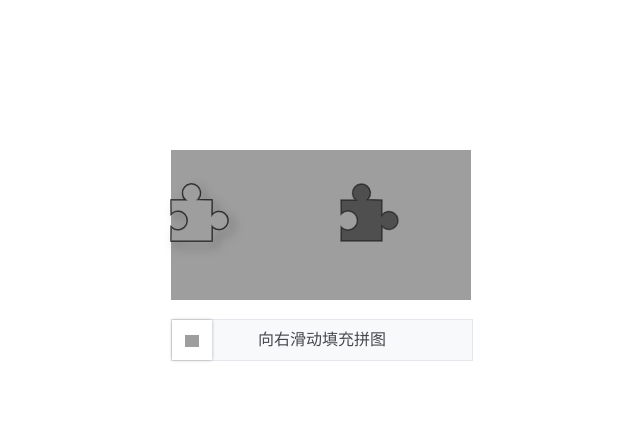
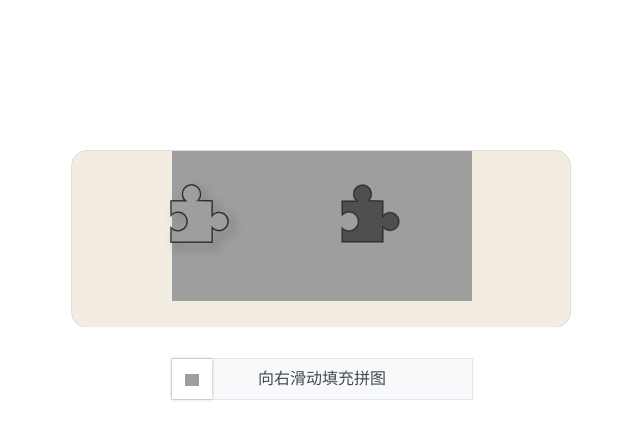
Before and after one commit to cyx0706/app-cooperate-project, a Django app: page /test/ in a window 1280 px wide. Shown: the top 440 px of the page, without its empty margins (29-669 px from the left). Run offline with Django 3.2, Linux system fonts and the light colour scheme; grey boxes are pictures that could not be loaded.

Commit message:
滑动验证码

```diff
--- a/static/css/test.css
+++ b/static/css/test.css
@@ -25,18 +25,39 @@
   width: 300px;
   height: 40px;
   line-height: 40px;
-  margin-top: 15px;
+  margin-top: 30px;
   background: #f7f9fa;
   color: #45494c;
   border: 1px solid #e4e7eb;
   left: 100px;
 
 }
+#tips{
+    position: relative;
+    left: 0;
+    bottom: -22px;
+    background: rgba(255,255,255,.9);
+    height: 22px;
+    line-height: 22px;
+    font-size: 12px;
+    width: 100%;
+    margin: 0;
+    text-align: left;
+    padding: 0 8px;
+    transition: all .4s;
+}
+
+#captchaPic{
+  background-color: #f2ece1;
+  border: 1px solid #ddd;
+  border-radius: 16px;
+}
 
 #sliderCaptcha {
   position: absolute;
   left: 100px;
   top: 150px;
+  width: 500px;
 }
 .sliderContainer_active .slider {
   height: 38px;
@@ -94,6 +115,7 @@
   height: 40px;
   border: 0 solid #1991FA;
   background: #D1E9FE;
+  overflow: visible !important;
 }
 
 .slider {
--- a/static/js/q.js
+++ b/static/js/q.js
@@ -3,6 +3,7 @@ var PI = Math.PI;
 let mouseMove = false;
 var borderX = 0;
 var clickX = 0;
+var offX = 0;
 function draw(ctx, x, y, r, l, operation, option) {
     ctx.beginPath();
     ctx.moveTo(x, y);
@@ -52,6 +53,7 @@ function createSlider(container){
     sliderText.innerHTML = "向右滑动填充拼图";
     sliderContainer.appendChild(sliderText);
     borderX = sliderContainer.offsetLeft;
+
     slider.addEventListener('mousedown', dragSlider);
     slider.addEventListener('mouseup', checkSlider);
     sliderContainer.addEventListener('mousemove',moveSlider);
@@ -84,8 +86,29 @@ function moveSlider(event) {
 }
 
 function checkSlider() {
-    console.log("There need a check!");
     mouseMove = false;
+    var left = $('#blockCanvas').offset().left;
+    if (Math.abs(left-offX-170) < 5){
+        console.log('success!');
+        $('.sliderContainer').removeClass('sliderContainer_active');
+        $('.sliderContainer').addClass('sliderContainer_success');
+    }
+    else {
+        console.log('false!');
+        $('.sliderContainer').removeClass('sliderContainer_active');
+        $('.sliderContainer').addClass('sliderContainer_fail');
+        alert("222");
+        // $('.sliderContainer').removeClass('sliderContainer_fail');
+        // $('.sliderContainer').addClass('sliderContainer_active');
+        $('#blockCanvas').animate({left: -70}, 1000);
+        $('#shadowCanvas').animate({left: -70}, 1000);
+        $('.sliderMask').animate({width: 0}, 1000);
+        $('.slider').animate({left: 0}, 1000);
+        $('.sliderContainer').removeClass('sliderContainer_fail');
+
+
+    }
+
 }
 
 $(function () {
@@ -98,6 +121,17 @@ $(function () {
   h = 116;
       // canvas高度
     captcha = document.getElementById('sliderCaptcha');
+    var captchaPic = document.createElement('div');
+    captchaPic.id = 'captchaPic';
+    captcha.appendChild(captchaPic);
+    var tips = document.createElement('p');
+    tips.id = "tips";
+    var restart = document.createElement('i');
+    var colored_text = document.createElement('span');
+    var text = document.createElement('span');
+    tips.appendChild(restart);
+    tips.appendChild(colored_text);
+    tips.appendChild(text);
     var pic_canvas = document.createElement('canvas');
     pic_canvas.id = 'picCanvas';
     var block_canvas = document.createElement('canvas');
@@ -105,9 +139,10 @@ $(function () {
     var L = l + r * 2 + 3; // 滑块实际边长
     var shadow_canvas = document.createElement('canvas');
     shadow_canvas.id = 'shadowCanvas';
-    captcha.appendChild(pic_canvas);
-    captcha.appendChild(shadow_canvas);
-    captcha.appendChild(block_canvas);
+    captchaPic.appendChild(pic_canvas);
+    captchaPic.appendChild(shadow_canvas);
+    captchaPic.appendChild(block_canvas);
+    captchaPic.appendChild(tips);
     var context = pic_canvas.getContext('2d');
     var context3 = shadow_canvas.getContext('2d');
     var context2 = block_canvas.getContext('2d');
@@ -129,7 +164,9 @@ $(function () {
     // shadowPuzzle(context3, 120, 100, 170, 150)
     draw(context, 170, 50, r,L,'fill', 'overlay');
     sha(context3,170, 50, r,L,'clip', 'destination-over');
+    offX = $('#blockCanvas').offset().left;
     createSlider(captcha);
+
 
 });
 
```
Also changed, not shown: static/js/777.jpg (added).
